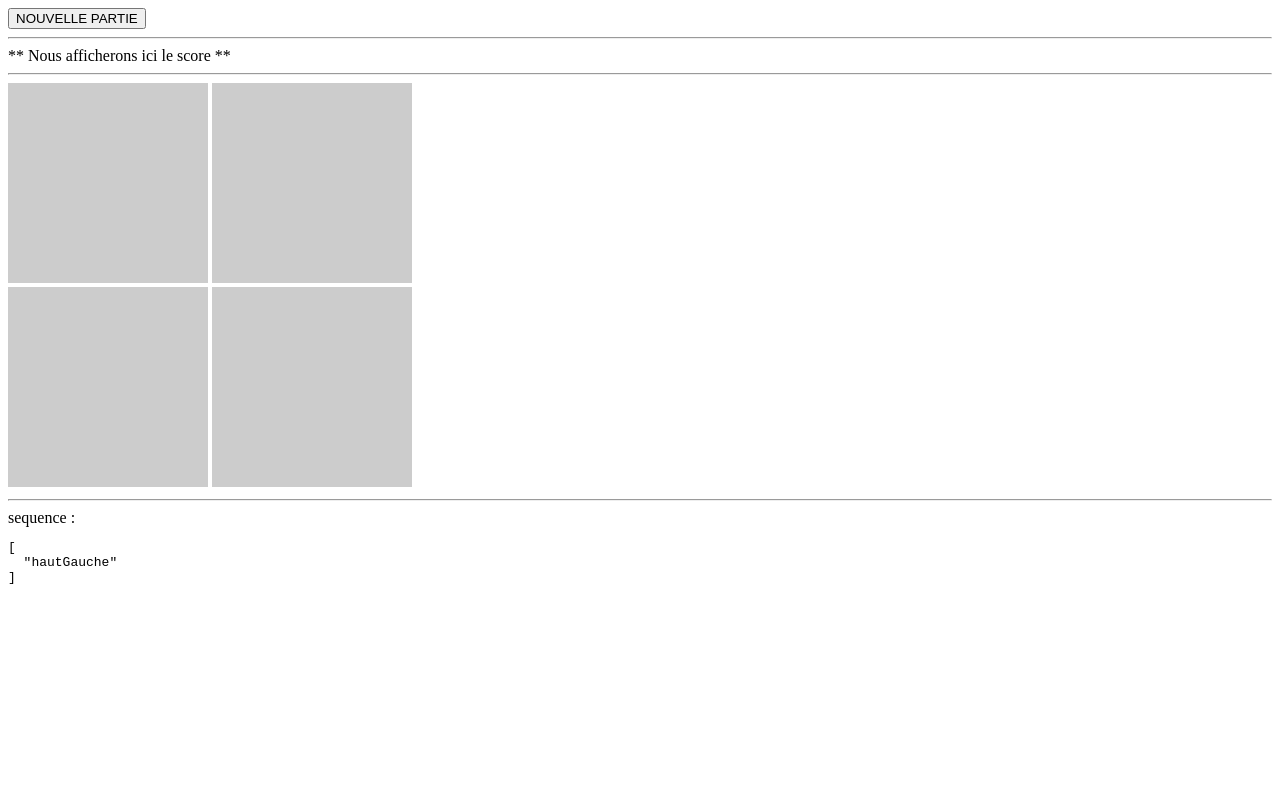
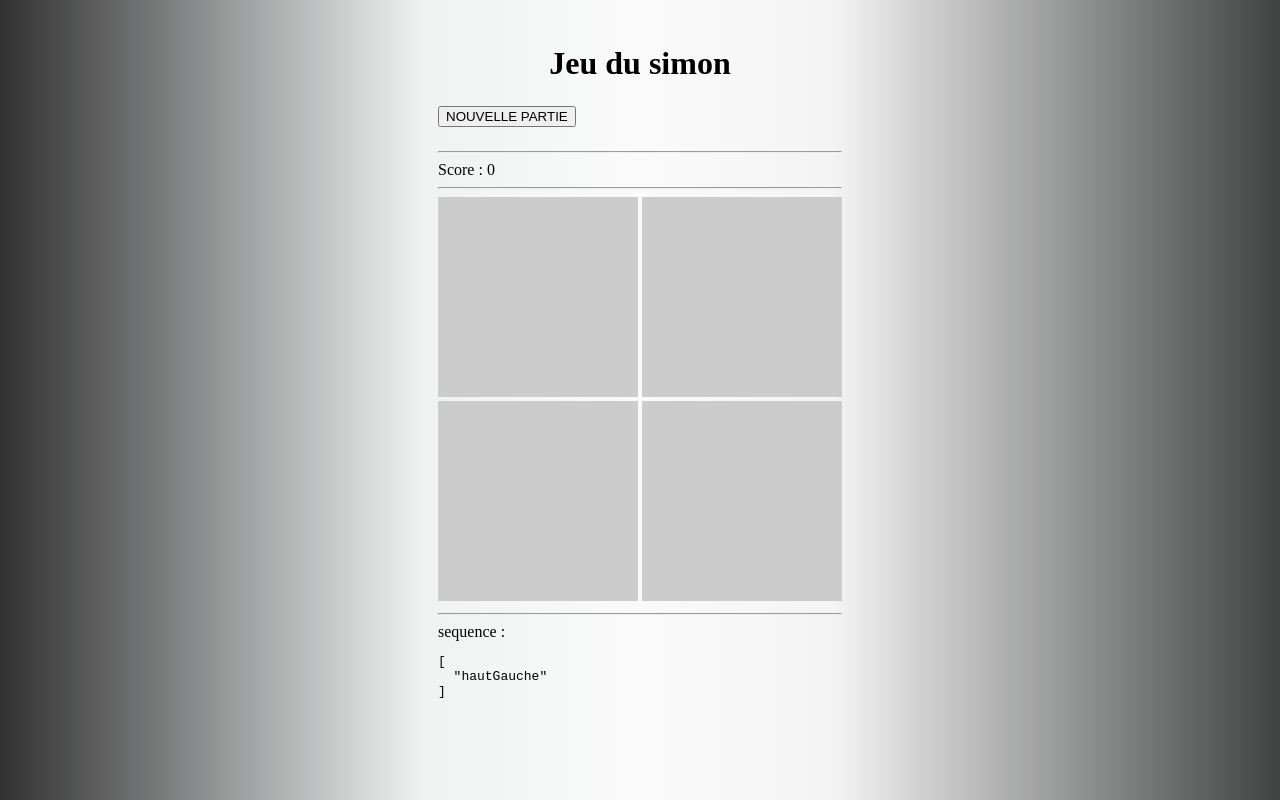
Before and after one commit to BrunoPrdt/gaming-simon_with_vue_js, a plain HTML site: page index.html in a window 1280 px wide. Both pictures are taken after a click on the button "NOUVELLE PARTIE". Drawn offline with nearby package versions, Linux system fonts and the light colour scheme.

Commit message:
complete game & add litle style

```diff
--- a/index.html
+++ b/index.html
@@ -10,11 +10,12 @@
     </head>
     <body>
         <div id="app">
+            <h1>Jeu du simon</h1>
             <button @click="newGame()">
                 NOUVELLE PARTIE
             </button>
             <hr>
-            ** Nous afficherons ici le score **
+            Score : {{ score }}
             <hr>
             <div>
                 <span @click='selectSquare("hautGauche")' :class="{bleu: hautGauche}" class="carre"></span>
--- a/index.js
+++ b/index.js
@@ -7,7 +7,8 @@ let vm = new Vue({
         hautDroite: false,
         basGauche: false,
         basDroite: false,
-        squareMapping: ["hautGauche", "hautDroite", "basGauche", "basDroite"]
+        squareMapping: ["hautGauche", "hautDroite", "basGauche", "basDroite"],
+        score: undefined,
     },
     methods: {
         allGray() {
@@ -37,8 +38,12 @@ let vm = new Vue({
         newGame() {
             this.sequence = [];
             this.nextTurn();
+            this.score = 0;
         },
         selectSquare(carre) {
+            if (this.score === undefined ) {
+                alert('Vous devez démarrer une nouvelle partie avant de sélectionner un carré');
+            } else {
                 if (carre === this.tmp[0]) {
                     vm[carre] = true;
                     setTimeout(function() {
@@ -48,11 +53,16 @@ let vm = new Vue({
                             vm.nextTurn();
                         }
                     }, 400)
-            } else {
+                }
+                else {
                     alert('Perdu!');
+                    vm.sequence = [];
+                    vm.tmp = [];
+                }
             }
         },
         nextTurn() {
+            vm.score ++;
             this.addNewElemToSequence();
             this.allGray();
             this.playSequence(vm.tmp[0]);
--- a/style.css
+++ b/style.css
@@ -1,3 +1,17 @@
+body {
+    display: flex;
+    justify-content: center;
+    padding-top: 2vh;
+    background: rgb(49,49,50);
+    background: linear-gradient(90deg, rgba(49,49,50,1) 0%, rgba(240,242,242,1) 33%, rgba(250,250,250,1) 50%, rgba(244,244,244,1) 65%, rgba(65,66,66,1) 100%);;
+}
+body div h1 {
+    text-align: center;
+    margin-bottom: 3vh;
+}
+body div button {
+    margin-bottom: 2vh;
+}
 .carre {
     display: inline-block;
     width:200px;
```
Lines whose indentation alone changed are shown as unchanged.
